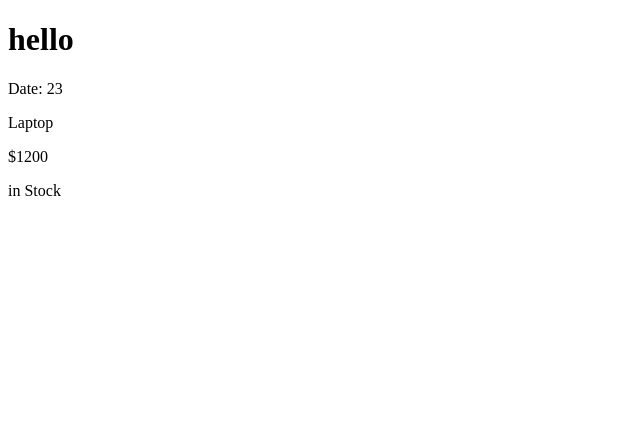
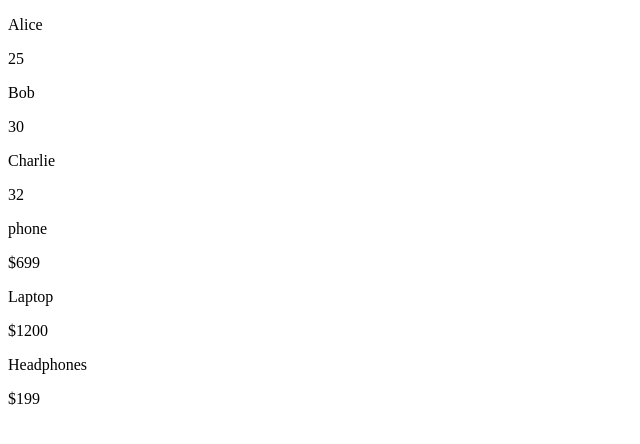
Before and after one commit to kaustubhlearner/React-practice, a React (Vite) app: page / in a window 1280 px wide. Shown: the top 444 px of the page, without its empty margins (0-640 px from the left). Built offline with nearby package versions, Linux system fonts and the light colour scheme.

Commit message:
third-practice

```diff
--- a/src/App.jsx
+++ b/src/App.jsx
@@ -1,12 +1,11 @@
-import Greetings from "./components/Greetings"
-import Productinfo from "./components/Productinfo"
-
+import ProductList from "./components/ProductList"
+import UserList from "./components/UserList"
 
 function App() {
   return (
     <>
-      <Greetings />
-      <Productinfo/>
+    <UserList/>
+    <ProductList/>
     </>
   )
 }
--- a/src/components/Greetings.jsx
+++ /dev/null
@@ -1,12 +0,0 @@
-const Greetings = () => {
-    let greet = "hello";
-    let date = new Date()
-  return (
-    <div>
-        <h1>{greet}</h1>
-        <p> Date: {date.getDate()}</p>
-    </div>
-  )
-}
-
-export default Greetings
--- /dev/null
+++ b/src/components/ProductList.jsx
@@ -0,0 +1,23 @@
+import React from 'react'
+
+const ProductList = () => {
+
+    const products =[
+        {id:1,  name:"phone", price:"$699"},
+        {id:2,  name:"Laptop", price:"$1200"},
+        {id:3,  name:"Headphones", price:"$199"},
+
+    ]
+  return (
+   <>
+   {products.map((products)=>(
+<div key={products.id}>
+    <p>{products.name}</p>
+    <p>{products.price}</p>
+
+</div>
+   ))}
+   </>
+  )
+}
+export default ProductList
--- a/src/components/Productinfo.jsx
+++ /dev/null
@@ -1,19 +0,0 @@
-import React from 'react'
-
-const Productinfo = () => {
-
-let product ={
-    name: "Laptop",
-    Price: "$1200",
-    availability: "in Stock"
-}
-  return (
-    <>
-    <p>{product.name}</p>
-    <p>{product.Price}</p>
-    <p>{product.availability}</p>
-    </>
-  )
-}
-
-export default Productinfo
--- /dev/null
+++ b/src/components/UserList.jsx
@@ -0,0 +1,25 @@
+
+const UserList = () => {
+
+    const users = [
+        { id: 1, Name: "Alice", age: 25 },
+        { id: 2, Name: "Bob", age: 30 },
+        { id: 3, Name: "Charlie", age: 32 },
+    ]
+    return (
+        <>
+            {
+                users.map((users) => (
+                    <div key={users.id}>
+                        <p>{users.Name}</p>
+                        <p>{users.age}</p>
+
+                    </div>
+                ))
+            }
+        </>
+    )
+
+}
+
+export default UserList
--- a/src/main.jsx
+++ b/src/main.jsx
@@ -1,6 +1,5 @@
 import { StrictMode } from 'react'
 import { createRoot } from 'react-dom/client'
-
 import App from './App.jsx'
 
 createRoot(document.getElementById('root')).render(
```
